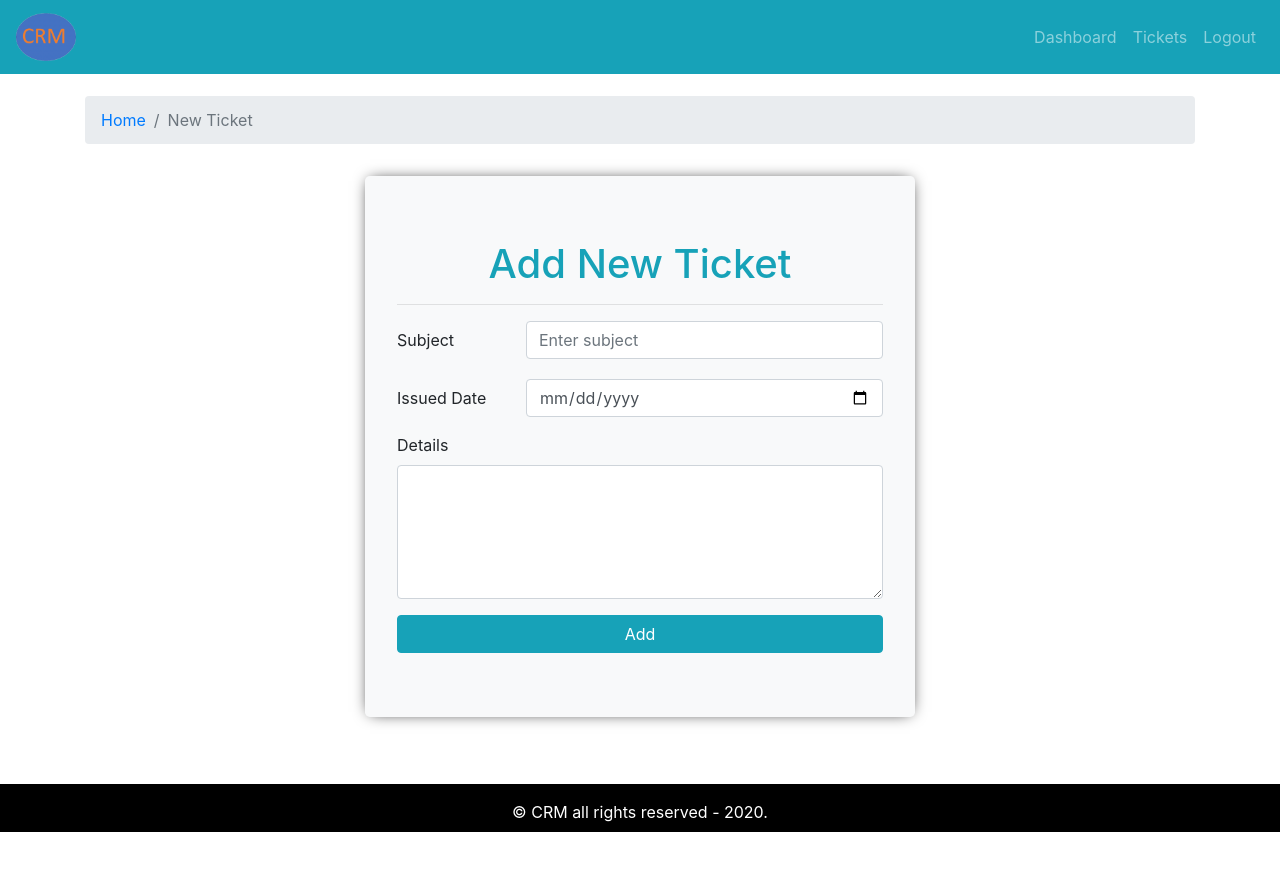
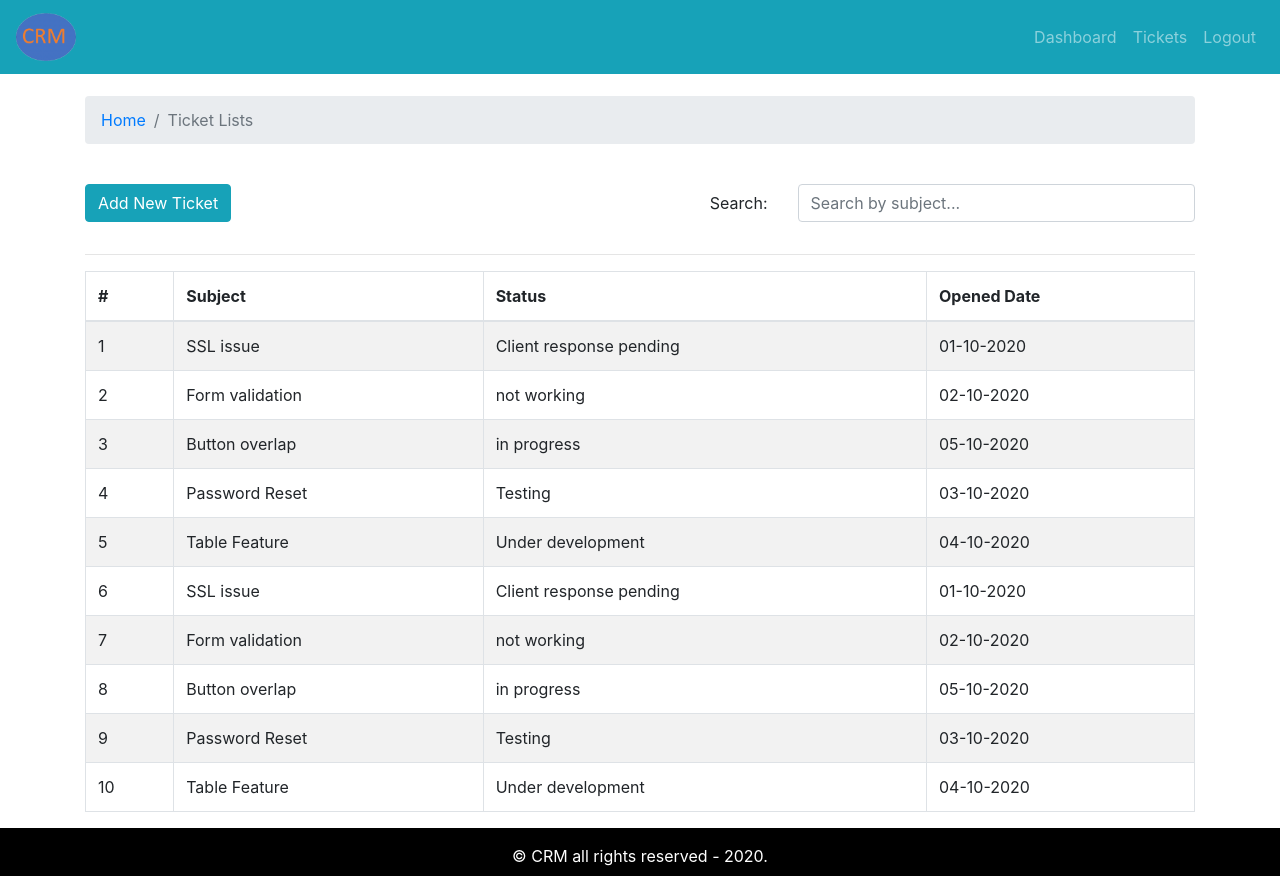
Before and after one commit to sonam-serchan/crm-frontend, a React (Create React App) app: page / in a window 1280 px wide. Before the commit the page ends 832 px from the top, so only its background shows below. Built offline with nearby package versions, Linux system fonts and the light colour scheme.

Commit message:
tickets list page added

```diff
--- a/src/App.js
+++ b/src/App.js
@@ -2,14 +2,16 @@
 import './App.css';
 import { DefaultLayout } from './layout/DefaultLayout';
 // import { Dashboard } from './pages/dashboard/Dashboard.page';
-import { AddTicket } from './pages/new-ticket/AddTicket.page';
+// import { AddTicket } from './pages/new-ticket/AddTicket.page';
+import { TicketLists } from './pages/ticket-list/TicketLists.page';
 
 function App() {
   return (
     <div className="App">
       <DefaultLayout>
         {/* <Dashboard /> */}
-        <AddTicket />
+        {/* <AddTicket /> */}
+        <TicketLists />
       </DefaultLayout>
     </div>
   );
--- /dev/null
+++ b/src/components/search-form/SearchForm.comp.js
@@ -0,0 +1,28 @@
+import React from 'react';
+import { Form, Row, Col } from 'react-bootstrap';
+import PropTypes from 'prop-types';
+
+export const SearchForm = ({ handleOnChange, str }) => {
+  return (
+    <div>
+      <Form>
+        <Form.Group as={Row}>
+          <Form.Label column sm="3">Search:{""}</Form.Label>
+          <Col sm="9">
+            <Form.Control
+              name="searchStr"
+              placeholder="Search by subject..."
+              onChange={handleOnChange}
+              value={str}
+            />
+          </Col>
+        </Form.Group>
+      </Form>
+    </div>
+  );
+}
+
+SearchForm.propTypes = {
+  handleOnChange: PropTypes.func.isRequired,
+  str: PropTypes.string.isRequired
+}
--- a/src/components/ticket-table/TicketTable.comp.js
+++ b/src/components/ticket-table/TicketTable.comp.js
@@ -1,5 +1,6 @@
 import React from 'react';
 import { Table } from 'react-bootstrap';
+import PropTypes from 'prop-types';
 
 export const TicketTable = ({ tickets }) => {
   return (
@@ -30,3 +31,7 @@
     </Table>
   )
 }
+
+TicketTable.propTypes = {
+  tickets: PropTypes.array.isRequired
+}
--- /dev/null
+++ b/src/pages/ticket-list/TicketLists.page.js
@@ -0,0 +1,46 @@
+import React, { useState } from 'react';
+import { Container, Row, Col, Button } from 'react-bootstrap';
+import { PageBreadcrumb } from '../../components/breadcrumb/Breadcrumb.comp';
+import { SearchForm } from '../../components/search-form/SearchForm.comp';
+import { TicketTable } from '../../components/ticket-table/TicketTable.comp';
+import tickets from '../../assets/data/dummy-tickets.json';
+
+export const TicketLists = () => {
+  const [str, setStr] = useState('');
+  const [ticket, setTicket] = useState(tickets);
+
+  const handleOnChange = e => {
+    const { value } = e.target;
+    setStr(value);
+    searchTicket(value);
+  }
+
+  const searchTicket = (sub) => {
+    const filteredTickets = tickets.filter(row => row.subject.toLowerCase().includes(sub.toLowerCase()));
+    setTicket(filteredTickets);
+  }
+
+  return (
+    <Container>
+      <Row>
+        <Col>
+          <PageBreadcrumb page="Ticket Lists" />
+        </Col>
+      </Row>
+      <Row className="mt-4">
+        <Col>
+          <Button variant="info">Add New Ticket</Button>
+        </Col>
+        <Col className="text-right">
+          <SearchForm handleOnChange={handleOnChange} str={str} />
+        </Col>
+      </Row>
+      <hr />
+      <Row>
+        <Col>
+          <TicketTable tickets={ticket} />
+        </Col>
+      </Row>
+    </Container>
+  )
+}
```
